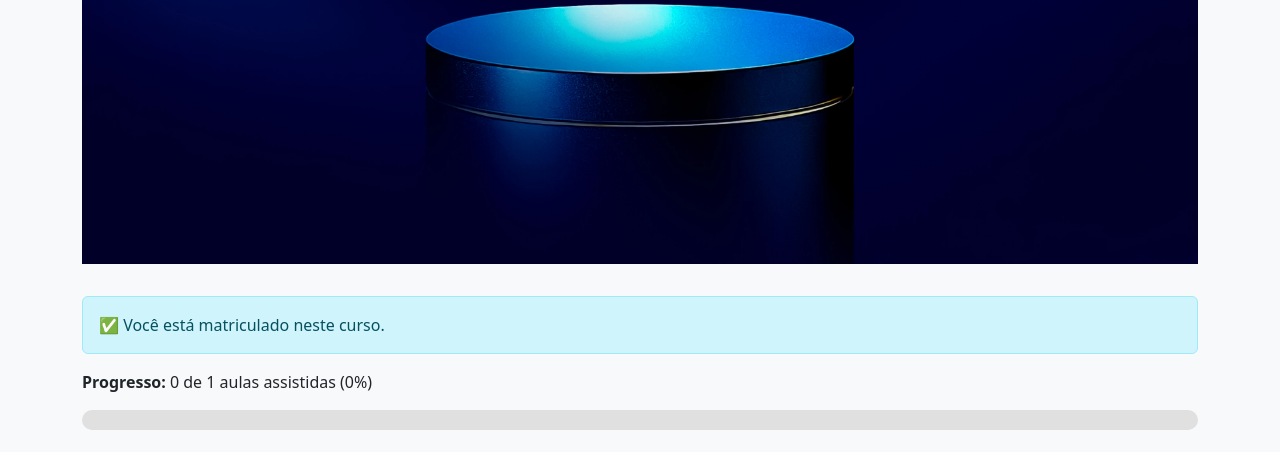
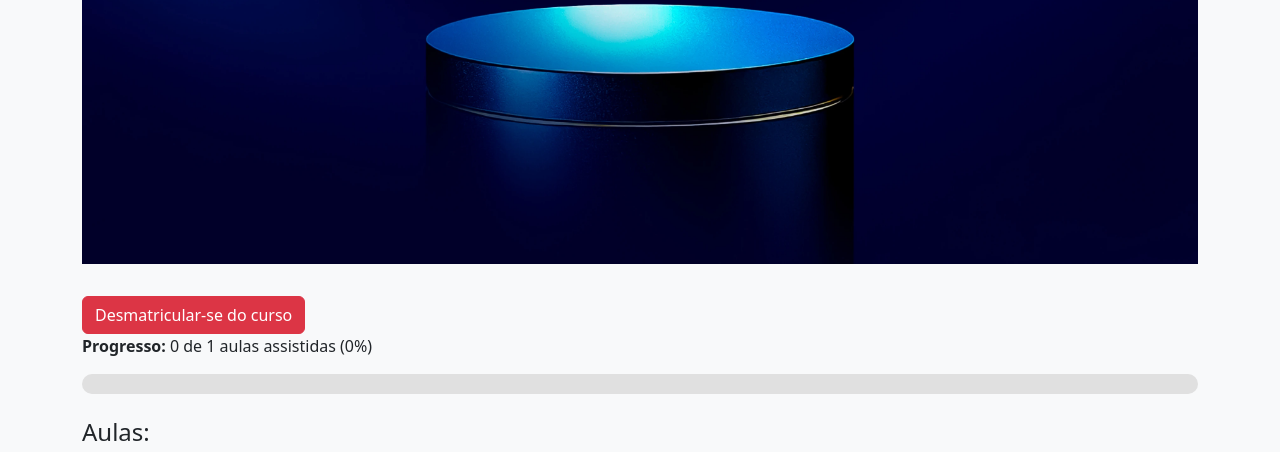
Before and after one commit to leovieirad/Projeto-PlataformaCursos-Django, a Django app: a page that uses cursos/templates/cursos/detalhe_curso.html in a window 1280 px wide. Shown: the part 658-1110 px from the top of the page. Run offline with Django 5.2, Linux system fonts and the light colour scheme; a user stored in the database is signed in; data comes from the database, SQL or seed files in the repository; both versions use the stored data as it was after the commit.

Commit message:
Adicionando botão de desmatricular-se do curso

```diff
--- a/cursos/templates/cursos/detalhe_curso.html
+++ b/cursos/templates/cursos/detalhe_curso.html
@@ -17,7 +17,10 @@
             <button type="submit" class="btn btn-success">Matricular-se neste curso</button>
         </form>
     {% else %}
-        <div class="alert alert-info mt-3">✅ Você está matriculado neste curso.</div>
+        <form method="post" action="{% url 'desmatricular_curso' curso.slug %}" class="mt-3">
+            {% csrf_token %}
+            <button type="submit" class="btn btn-danger">Desmatricular-se do curso</button>
+        </form>
     {% endif %}
 {% else %}
     <div class="alert alert-warning">Faça login para se matricular neste curso.</div>
--- a/cursos/urls.py
+++ b/cursos/urls.py
@@ -7,4 +7,5 @@ urlpatterns = [
     path('<slug:slug>/matricular/', views.matricular_curso, name='matricular_curso'),
     path('aula/<int:aula_id>/assistir/', views.marcar_aula_assistida, name='marcar_aula_assistida'),
     path('aula/<int:aula_id>/desassistir/', views.desmarcar_aula_assistida, name='desmarcar_aula_assistida'),
+    path('<slug:slug>/desmatricular/', views.desmatricular_curso, name='desmatricular_curso'),
 ]
--- a/cursos/views.py
+++ b/cursos/views.py
@@ -54,6 +54,11 @@ def matricular_curso(request, slug):
     Matricula.objects.get_or_create(usuario=request.user, curso=curso)
     return HttpResponseRedirect(reverse('detalhe_curso', args=[slug]))
 
+@login_required
+def desmatricular_curso(request, slug):
+    curso = get_object_or_404(Curso, slug=slug)
+    Matricula.objects.filter(usuario=request.user, curso=curso).delete()
+    return redirect('detalhe_curso', slug=curso.slug)
 
 @login_required
 def marcar_aula_assistida(request, aula_id):
```
Also changed, not shown: db.sqlite3.
